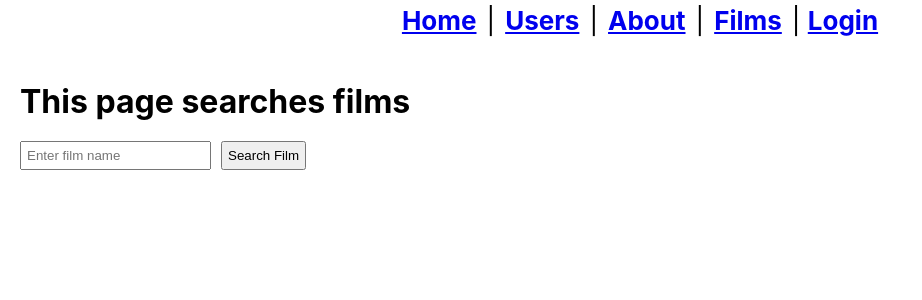
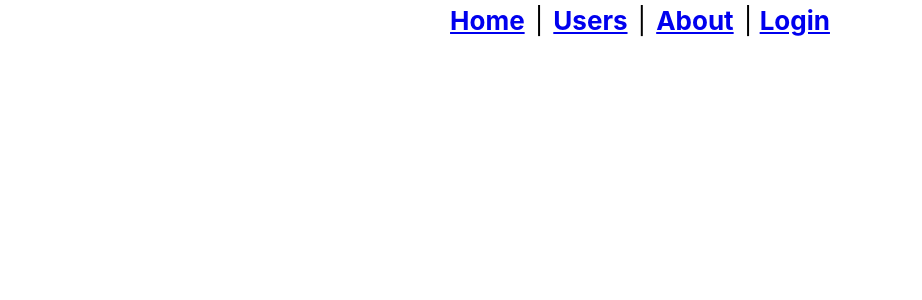
Before and after one commit to kami11e/ensta-in211, a React (Vite) app in the folder frontend/: page /films in a window 1280 px wide. Shown: the top 300 px of the page, without its empty margins (0-922 px from the left). Built offline with nearby package versions, Linux system fonts and the light colour scheme.

Commit message:
add search in homepahe, remove search movies in db

```diff
--- a/frontend/src/App.jsx
+++ b/frontend/src/App.jsx
@@ -4,7 +4,6 @@ import Home from './pages/Home/Home';
 import About from './pages/About/About';
 import { Root } from './components/Root/Root';
 import Users from './pages/Users/Users';
-import Films from './pages/Films/Films';
 import FilmDetail from './pages/FilmDetail/FilmDetail';
 import Login from './components/Login/Login';
 import UserSpace from './pages/UserSpace/UserSpace';
@@ -16,7 +15,6 @@ function App() {
         <Route path="/" element={<Home />} />
         <Route path="users" element={<Users />} />
         <Route path="about" element={<About />} />
-        <Route path="films" element={<Films />} />
         <Route path="filmpage/:mvid" element={<FilmDetail />} />
         <Route path="login" element={<Login />} />
         <Route path="userspace" element={<UserSpace />} />
--- a/frontend/src/components/FilmSearch/FilmSearch.css
+++ /dev/null
@@ -1,20 +0,0 @@
-.user-form > :not(:last-child) {
-    margin-right: 10px;
-  }
-
-  .user-input {
-    padding: 5px;
-  }
-
-  .user-button {
-    cursor: pointer;
-    padding: 5px;
-  }
-
-.film-search-success{
-    color: green;
-}
-
-.film-search-success{
-    color: red;
-}
--- a/frontend/src/components/FilmSearch/FilmSearch.jsx
+++ /dev/null
@@ -1,77 +0,0 @@
-/* eslint-disable padding-line-between-statements */
-/* eslint-disable prettier/prettier */
-import { useState } from 'react';
-import axios from 'axios';
-import './FilmSearch.css';
-
-const DEFAULT_FORM_VALUES = {
-  filmname: '',
-};
-
-const useSearchFilm = () => {
-  const [filmSearchError, setFilmSearchSuccess] = useState(null);
-  const [filmSearchSuccess, setFilmSearchError] = useState(null);
-  const displaySearchSuccessMessage = () => {
-    setFilmSearchSuccess('We have found this film');
-    setTimeout(() => {
-      setFilmSearchSuccess(null);
-    }, 3000);
-  };
-
-  const searchFilm = (event, formValues, setFormValues) => {
-    event.preventDefault();
-
-    setFilmSearchError(null);
-    if(formValues.filmname === ''){
-        console.error('Missing film name, this field is required');
-        return;
-    }
-    axios
-        .then(()=> {
-            displaySearchSuccessMessage();
-            setFormValues(DEFAULT_FORM_VALUES);
-        })
-        .catch((error)=>{
-            setFilmSearchError('An error occured while searching the film.');
-            console.error(error);
-        });
-  };
-
-  return {searchFilm, filmSearchError, filmSearchSuccess};
-};
-
-function FilmSearch() {
-  const [formValues, setFormValues] = useState(DEFAULT_FORM_VALUES);
-  const { searchFilm, filmSearchError, filmSearchSuccess } = useSearchFilm();
-
-  return (
-    <div>
-      <form
-        className="user-form"
-        onSubmit={(event) => searchFilm(event, formValues, setFormValues)}
-      >
-        <input
-          className="user-input"
-          type="filmname"
-          placeholder="Enter film name"
-          value={formValues.filmname}
-          onChange={(event) =>
-            setFormValues({ ...formValues, filmname: event.target.value })
-          }
-        />
-        <button className="user-button" type="submit">
-          Search Film
-        </button>
-      </form>
-      {filmSearchSuccess !== null && (
-        <div className="film-search-success">{filmSearchSuccess}</div>
-      )}
-      {filmSearchError !== null && (
-        <div className="film-search-error">{filmSearchError}</div>
-      )}
-    </div>
-  );
-}
-
-
-export default FilmSearch;
--- a/frontend/src/components/Header/Header.jsx
+++ b/frontend/src/components/Header/Header.jsx
@@ -18,10 +18,6 @@ const Header = () => {
       <div>|</div>
       <Link className="Link" to="/about">
         About
-      </Link>
-      <div>|</div>
-      <Link className="Link" to="/films">
-        Films
       </Link>
       {token === null && (
         <div>
--- a/frontend/src/components/MoviesTable/MoviesTable.jsx
+++ b/frontend/src/components/MoviesTable/MoviesTable.jsx
@@ -9,8 +9,9 @@ import MovieInfo from '../MovieInfo/MovieInfo';
 const { Search } = Input;
 const API_KEY = '522d421671cf75c2cba341597d86403a';
 
-const useFetchMovies = (page, movieListType, setMovieList) => {
+const useFetchMovies = (page, movieListType, setMovieList, isSearch) => {
   useEffect(() => {
+    if (!isSearch) {
       const api_url =
         `https://api.themoviedb.org/3/movie/` +
         movieListType +
@@ -34,7 +35,32 @@ const useFetchMovies = (page, movieListType, setMovieList) => {
         .catch((error) => {
           console.error(error);
         });
-  }, [page, movieListType, setMovieList]);
+    }
+  }, [page, movieListType, setMovieList, isSearch]);
+};
+
+const useSearchMovies = (page, query, setMovieList, isSearch) => {
+  useEffect(() => {
+    if (isSearch) {
+      const api_url = `https://api.themoviedb.org/3/search/movie?api_key=${API_KEY}&page=${page}&query=${query}`;
+      axios
+        .get(api_url)
+        .then((response) => {
+          var movies = response.data.results;
+          console.log(movies);
+          movies.forEach((movie) => {
+            if (!('release_date' in movie)) {
+              movie.release_date = '1970-01-01';
+            }
+          });
+          setMovieList(movies);
+        })
+
+        .catch((error) => {
+          console.error(error);
+        });
+    }
+  }, [page, query, setMovieList, isSearch]);
 };
 
 const useAddMovieToDB = ({ movie }) => {
@@ -89,7 +115,11 @@ const useAddMovieToDB = ({ movie }) => {
 //   );
 // }
 
-function SelectMovieListTypeMenu({ movieListType, setMovieListType }) {
+function SelectMovieListTypeMenu({
+  movieListType,
+  setMovieListType,
+  setIsSearch,
+}) {
   const items = [
     {
       label: 'Now Playing',
@@ -112,7 +142,10 @@ function SelectMovieListTypeMenu({ movieListType, setMovieListType }) {
   return (
     <Menu
       style={{ height: '46px' }}
-      onClick={(e) => setMovieListType(e.key)}
+      onClick={(e) => {
+        setMovieListType(e.key);
+        setIsSearch(false);
+      }}
       selectedKeys={[movieListType]}
       mode="horizontal"
       items={items}
@@ -126,19 +159,26 @@ function MoviesTable() {
   const [page, setPage] = useState(1);
   const [modalMovieId, setModalMovieId] = useState(-1);
   const [isModalVisible, setIsModalVisible] = useState(false);
-  useFetchMovies(page, movieListType, setMovieList);
+  const [query, setQuery] = useState('');
+  const [isSearch, setIsSearch] = useState(false);
+  useFetchMovies(page, movieListType, setMovieList, isSearch);
+  useSearchMovies(page, query, setMovieList, isSearch);
 
   return (
     <div>
       <SelectMovieListTypeMenu
         movieListType={movieListType}
         setMovieListType={setMovieListType}
+        setIsSearch={setIsSearch}
       />
       <Search
         size="large"
         style={{ height: '46px' }}
         placeholder="Search a movie"
-        // onSearch={(value, event) => setQueryMovieName(value)}
+        onSearch={(value) => {
+          setQuery(value);
+          setIsSearch(true);
+        }}
       />
       <div className="space-container">
         <Space
--- a/frontend/src/pages/Films/Films.css
+++ /dev/null
@@ -1,9 +0,0 @@
-.Users-Search {
-    display: flex;
-    flex-direction: column;
-    align-items: flex-start;
-  }
-
-  .Users-Search > :not(:last-child) {
-    margin-bottom: 20px;
-  }
--- a/frontend/src/pages/Films/Films.jsx
+++ /dev/null
@@ -1,13 +0,0 @@
-import './Films.css';
-import FilmSearch from '../../components/FilmSearch/FilmSearch';
-
-function Films() {
-  return (
-    <div className="Users-Search">
-      <h1>This page searches films</h1>
-      <FilmSearch />
-    </div>
-  );
-}
-
-export default Films;
```
Lines whose indentation alone changed are shown as unchanged.
